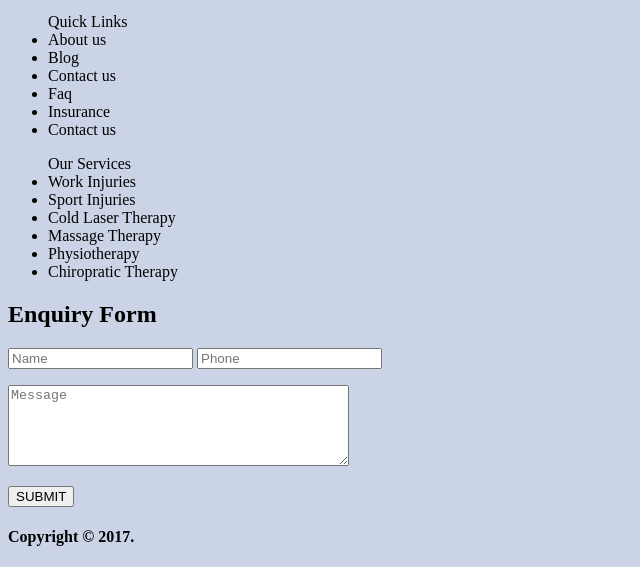
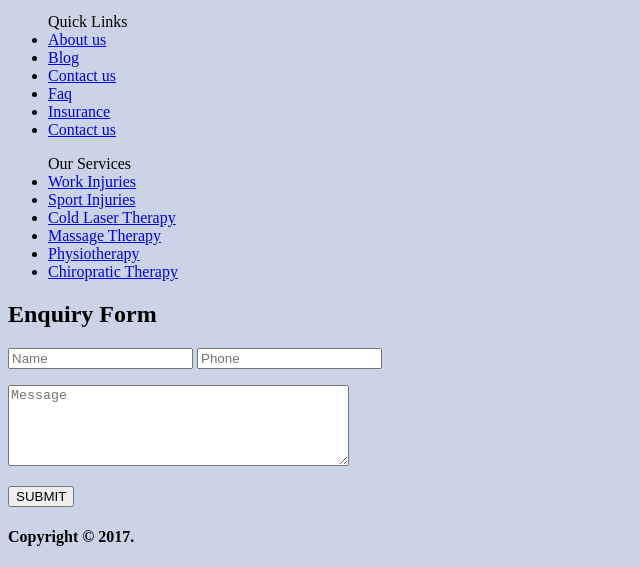
Before and after one commit to Diplot/src, a website: page index.html in a window 1280 px wide. Shown: the part 5384-5951 px from the top of the page, without its empty margins (0-640 px from the left). Drawn offline with Linux system fonts and the light colour scheme.

Commit message:
update homework 01/05

```diff
--- a/index.html
+++ b/index.html
@@ -241,22 +241,22 @@
             </div>
             <div>
                 <ul>Quick Links
-                    <li>About us</li>
-                    <li>Blog</li>
-                    <li>Contact us</li>
-                    <li>Faq</li>
-                    <li>Insurance</li>
-                    <li>Contact us</li>
-                </ul>
+                    <li><a href="#">About us</a></li>
+                    <li><a href="#">Blog</a></li>
+                    <li><a href="#">Contact us</a></li>
+                    <li><a href="#">Faq</a></li>
+                    <li><a href="#">Insurance</a></li>
+                    <li><a href="#">Contact us</a></li>
+                </ul></div>
             </div>
             <div>
                 <ul>Our Services
-                     <li>Work Injuries</li>
-                    <li>Sport Injuries</li>
-                    <li>Cold Laser Therapy</li>
-                    <li>Massage Therapy</li>
-                    <li>Physiotherapy</li>
-                    <li>Chiropratic Therapy</li>
+                    <li><a href="#">Work Injuries</a></li>
+                    <li><a href="#">Sport Injuries</a></li>
+                    <li><a href="#">Cold Laser Therapy</a></li>
+                    <li><a href="#">Massage Therapy</a></li>
+                    <li><a href="#">Physiotherapy</a></li>
+                    <li><a href="#">Chiropratic Therapy</a></li>
                 </ul>
             </div>
             <div>
```
